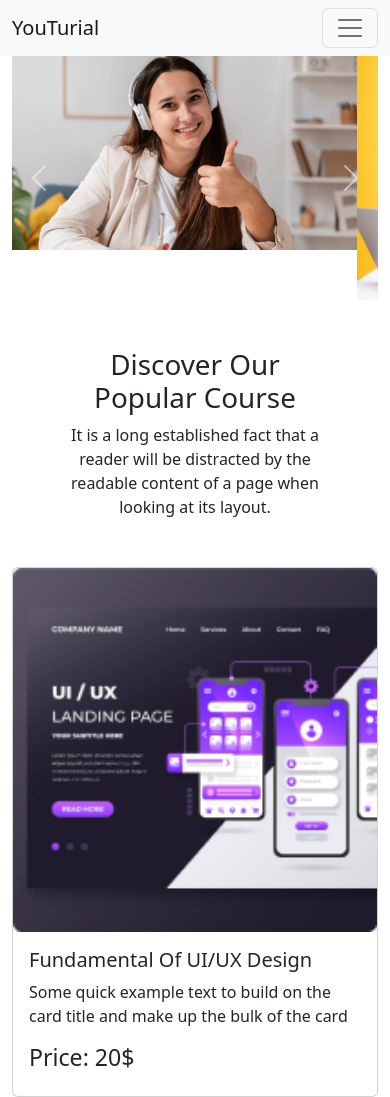
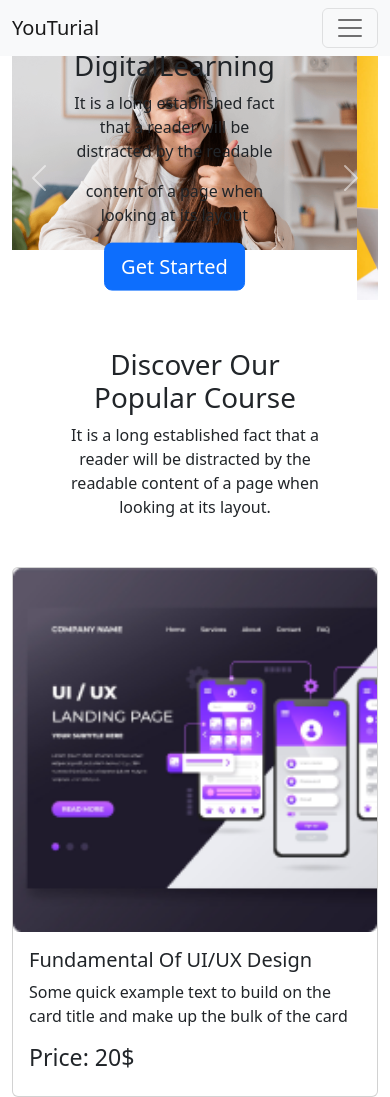
Before and after one commit to ainahid123/YouTurial, a plain HTML site: page index.html in a window 390 px wide. Shown: the top 1097 px of the page. Drawn offline with nearby package versions, Linux system fonts and the light colour scheme.

Commit message:
responsive carosel

```diff
--- a/index.html
+++ b/index.html
@@ -45,8 +45,14 @@
     <div class="container">
         <div id="carouselExampleControls" class="carousel slide" data-bs-ride="carousel">
           <div class="carousel-inner">
-            <div class="carousel-item active">
+            <div class="carousel-item active position-relative">
               <img src="images/cover/cover-1.png" class="d-block w-100" alt="...">
+              <div class="position-absolute top-50 start-50 translate-middle text-center">
+                <h1>Get Started DigitalLearning</h1>
+                <p>It is a long established fact that a reader will be distracted by the readable </p>
+                <p>content of a page when looking at its layout</p>
+                <button class="btn btn-lg btn-primary">Get Started</button>
+              </div>
             </div>
             <div class="carousel-item">
               <img src="images/cover/cover-2.jpg" class="d-block w-100" alt="...">
```
